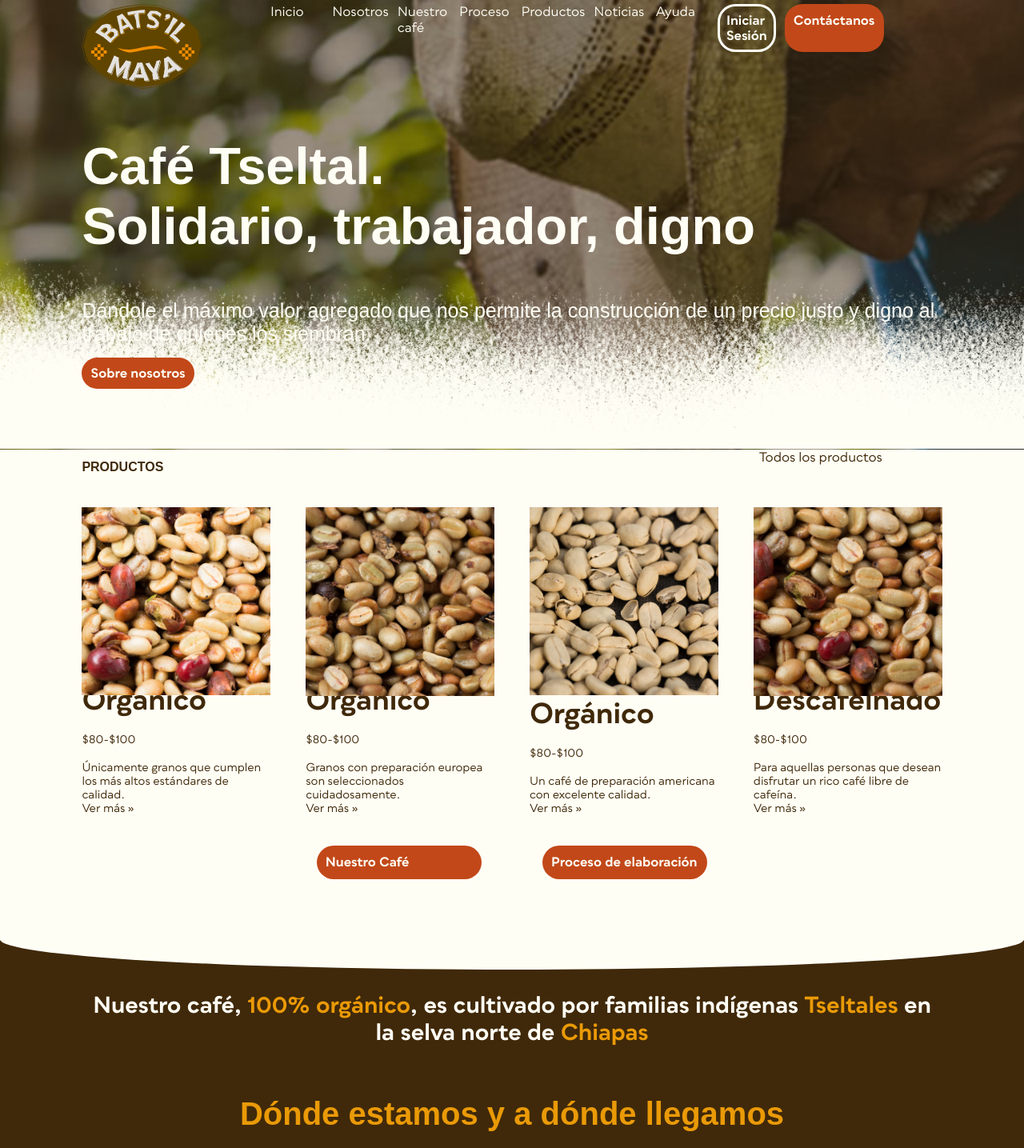
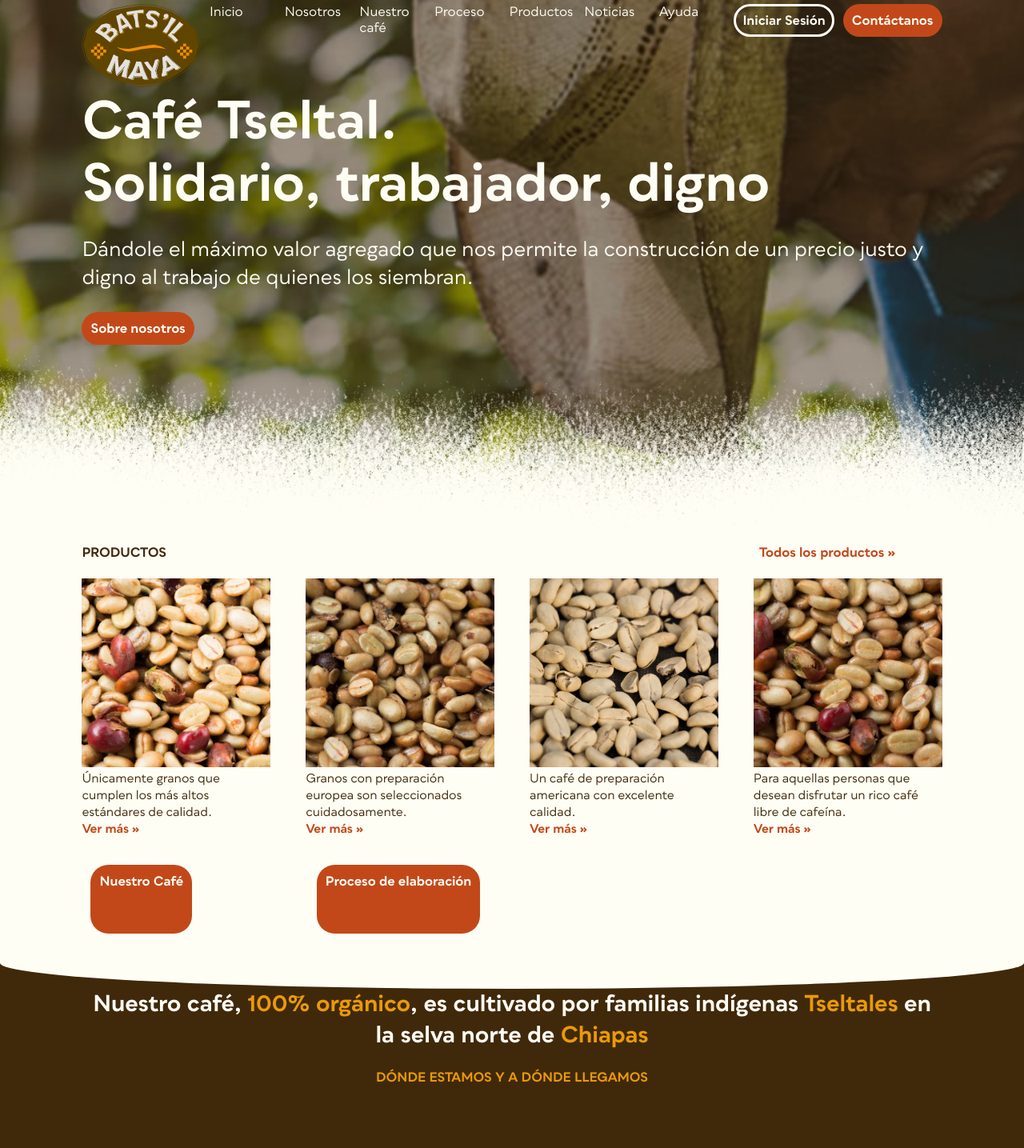
Before and after one commit to arturoacevedob/ase1, a PHP site: page / in a window 1280 px wide. Shown: the top 1435 px of the page at 80% size. Run offline with PHP 8.4, Linux system fonts and the light colour scheme; some libraries are stand-ins or nearby versions.

Commit message:
Sistema de tipografía v0.2 Sistema de botones v0.2 Arreglé unas clases de contenedor en nav HTML Quité los selectores de tipografía en grid.css Agregué estilo para links

```diff
--- a/grid.css
+++ b/grid.css
@@ -48,29 +48,6 @@
 }
 
 @media screen and (max-width: 639px){
-.h2-header {
-    font-size: 40px;
-}
-
-.h2-subtitle {
-    padding-bottom: 40px;
-    font-size: 15px;
-}
-
-h2 {
-    font-size: 25px;
-}
-
-.h2-small {
-    font-size: 15px;
-}
-
-h4 {
-    font-size: 75px;
-}
-p{
-    font-size: 12px;
-}
 .gridh ul{
     display: grid;
     grid-template-columns: repeat(3,1fr);
@@ -129,17 +106,6 @@ p{
 }
 }
   @media screen and (min-width: 640px){
-
-    .h2-subtitle {
-        font-size: 18px;
-    }
-
-    .h2-small {
-        font-size: 17px;
-    }
-    p{
-        font-size: 15px;
-    }
     .gridh ul{
         display: grid;
         grid-template-columns: repeat(3,1fr);
@@ -236,15 +202,6 @@ p{
         margin: 0px auto;
         padding: 0 8%;
     }
-    .h2-subtitle {
-        font-size: 17px;
-    }
-    .h2-small {
-        font-size: 17px;
-    }
-    p{
-        font-size: 14px;
-    }
     .gridh ul{
         display: grid;
         grid-template-columns: repeat(5,1fr);
@@ -301,27 +258,7 @@ p{
     }
   }
   @media screen and (min-width: 1024px){
-    .h2-header {
-        font-size: 65px;
-    }
-
-    .h2-subtitle {
-        font-size: 25px;
-    }
-
-    h2 {
-        font-size: 40px;
-    }
-
-    .h2-small {
-        font-size: 15px;
-    }
-
-    h4 {
-        font-size: 90px;
-    }
-
-    .gridh ul{
+      .gridh ul {
         display: grid;
         grid-template-columns: repeat(9,1fr);
         grid-auto-rows: minmax(10px, auto);
--- a/index.html
+++ b/index.html
@@ -31,7 +31,6 @@
 <!--TODO: colocar divs dobles por sección.-->
 <!--    Uno para el fondo y otro para la retícula grid.-->
 <div>
-    <div class="fondo">
     <header>
         <div class="gridh container">
         <h1>Bats'il Maya: Inicio</h1>
@@ -39,7 +38,7 @@
             <div class="logo">
                 <img alt="Bats'il Maya Logo" src="images/logos/batsil_maya_logo.svg">
             </div>
-		<div class="container">
+            <div>
                 <ul id="menudesktop">
                         <li><a href="" target="_self">Inicio</a></li>
                                <li><a href="" target="_self">Nosotros</a></li>
@@ -48,8 +47,8 @@
                                <li><a href="" target="_self">Productos</a></li>
                                <li><a href="" target="_self">Noticias</a></li>
                                <li><a href="" target="_self">Ayuda</a></li>
-                               <li class="button outline bold"><a href="">Iniciar Sesión</a></li>
-                               <li class="button red bold"><a href="">Contáctanos</a></li>
+                    <li class="button outline"><a href="">Iniciar Sesión</a></li>
+                    <li class="button red"><a href="">Contáctanos</a></li>
                        </ul>
     </div>
 </div>
@@ -58,8 +57,7 @@
         <p class="h2-subtitle">Dándole el máximo valor agregado que nos permite la construcción de un precio justo y
             digno al trabajo de
             quienes los siembran.</p>
-        <a class="button red bold" href="" target="_self">Sobre nosotros</a>
-    </div>
+            <a class="button red" href="" target="_self">Sobre nosotros</a>
     </header>
 </div>
 <div class="dark-bg">
@@ -68,39 +66,45 @@
         <h2 class="h2-small producttitle">Productos</h2>
         <div class="gridproduct">
             <article class="indproduct">
-                <h3 class="title pname">Premium Orgánico</h3>
+                <h3 class="title pname h3-small">Premium Orgánico</h3>
                 <p><span class="pprice">$80-$100</span></p>
                 <figure class="pimage"><img src="images/productos/cafe/granos_de_café_premium_orgágnico_batsil_maya.jpg" alt="Granos de café premium orgánico de Bats'il Maya"></figure>
-                <p class="pdescription">Únicamente granos que cumplen los más altos estándares de calidad.<br> <a>Ver más »</a></p>
+                <p class="pdescription">Únicamente granos que cumplen los más altos estándares de calidad.<br> <a
+                        class="link" href="" target="_self">Ver más »</a></p>
             </article>
                 <article class="indproduct">
-                <h3 class="title pname">Gourmet Orgánico</h3>
+                    <h3 class="title pname h3-small">Gourmet Orgánico</h3>
                 <p><span class="pprice">$80-$100</span></p>
                 <figure class="pimage"><img src="images/productos/cafe/granos_de_café_gourmet_organico_batsil_maya.jpg" alt="Granos de café gourmet orgánico de Bats'il Maya"></figure>
-                <p class="pdescription">Granos con preparación europea son seleccionados cuidadosamente.<br> <a>Ver más »</a></p>
+                    <p class="pdescription">Granos con preparación europea son seleccionados cuidadosamente.<br> <a
+                            class="link" href="" target="_self">Ver más »</a></p>
             </article>
             <article class="indproduct">
-                <h3 class="title pname">Orgánico</h3>
+                <h3 class="title pname h3-small">Orgánico</h3>
                 <p><span class="pprice">$80-$100</span></p>
                 <figure class="pimage"><img src="images/productos/cafe/granos_de_café_organico_batsil_maya.jpg" alt="Granos de café orgánico de Bats'il Maya"></figure>
-                <p class="pdescription">Un café de preparación americana con excelente calidad.<br> <a>Ver más »</a></p>
+                <p class="pdescription">Un café de preparación americana con excelente calidad.<br> <a class="link"
+                                                                                                         href=""
+                                                                                                         target="_self">Ver
+                    más »</a></p>
             </article>
             <article class="indproduct">
-                <h3 class="title pname">Descafeinado</h3>
+                <h3 class="title pname h3-small">Descafeinado</h3>
                 <p><span class="pprice">$80-$100</span></p>
                 <figure class="pimage"><img src="images/productos/cafe/granos_de_café_descafeinado_batsil_maya.jpg" alt="Granos de café descafeinado de Bats'il Maya"></figure>
-                <p class="pdescription">Para aquellas personas que desean disfrutar un rico café libre de cafeína.<br> <a>Ver más »</a></p>
+                <p class="pdescription">Para aquellas personas que desean disfrutar un rico café libre de cafeína.<br>
+                    <a class="link" href="" target="_self">Ver más »</a></p>
             </article>
         </div>
-        <a class="all">Todos los productos</a>
-        <a class="button red bold our">Nuestro Café</a>
-        <a class="button red bold process">Proceso de elaboración</a>
+            <a class="link">Todos los productos »</a>
+            <a class="button red">Nuestro Café</a>
+            <a class="button red">Proceso de elaboración</a>
     </div>
 </div>
     </section>
     <section class="bigmap container">
         <article class="map">
-        <h2>Dónde estamos y a dónde llegamos</h2>
+            <h2 class="h2-small">Dónde estamos y a dónde llegamos</h2>
             <p>Nuestro café, <strong>100% orgánico</strong>, es cultivado por familias indígenas
                 <strong>Tseltales</strong> en la selva norte de <strong>Chiapas</strong></p>
             <figure><img src="images/inicio/mapa_mundi_donde_estamos_donde_llegamos_batsil_maya.svg" alt="Mapa mundi de Bats'il Maya para concocer Dónde están y a Dónde llegan">
@@ -108,7 +112,7 @@
         </article>
     </section>
     <section class="clients container">
-        <h2>Nuestros Clientes</h2>
+        <h2 class="h2-small">Nuestros Clientes</h2>
         <div class="gridthree1">
             <article>
             <p>Capeltic</p>
@@ -122,7 +126,7 @@
     </div>
     </section>
     <section class="certificate container">
-        <h2>Certificados</h2>
+        <h2 class="h2-small">Certificados</h2>
         <div class="gridthree2">
                 <article>
                     <figure><img src="images/certificates/certificado_certimex.png" alt="Certificado orgánico certimex"></figure>
@@ -136,7 +140,7 @@
             </div>
     </section>
     <section class="news container">
-        <h2>Noticias</h2>
+        <h2 class="h2-small">Noticias</h2>
         <div class="gridnews">
         <article class="one">
             <h3>Noticia 1</h3>
@@ -157,22 +161,22 @@
     </div>
     </section>
     <section class="more container">
-        <h2>Más sobre nosotros</h2>
+        <h2 class="h2-small">Más sobre nosotros</h2>
         <div class="gridthree2">
         <article>
             <h3>Nosotros</h3>
             <p>Somos la planta transformadora de café.</p>
-            <a class="button red bold">Conócenos</a>
+            <a class="button red">Conócenos</a>
         </article>
         <article>
             <h3>Nosotros</h3>
             <p>Somos la planta transformadora de café.</p>
-            <a class="button red bold">Proceso de café</a>
+            <a class="button red">Proceso de café</a>
         </article>
         <article>
             <p><strong>Novedades</strong><br>
                 dictum, tellus orci bibendum nunc, id malesuada arcu quam</p>
-            <a class="button red bold">Últimas noticias</a>
+            <a class="button red">Últimas noticias</a>
         </article>
     </div>
     </section>
--- a/style.css
+++ b/style.css
@@ -66,78 +66,6 @@ article, aside, footer, header, hgroup, main, nav, section {display: block;}
     font-style: normal;
 }
 
-
-/* Hides `Bats'il Maya` and `Menu Principal` */
-h1, nav > h2 {
-    display: none;
-}
-
-.h2-header {
-    color: var(--light);
-    font-family: 'Qualion Bold', sans-serif;
-}
-
-.h2-subtitle {
-    color: var(--light);
-    font-family: 'Qualion Bold', sans-serif;
-}
-
-h2 {
-    font-family: 'Qualion Bold', sans-serif;
-}
-
-.h2-small {
-    text-transform: uppercase;
-}
-
-h4 {
-    font-family: 'Qualion Bold', sans-serif;
-}
-
-.bold {
-    font-weight: 700;
-}
-
-@media screen and (min-width: 1024px) {
-    h2 {
-        font-size: 40px;
-    }
-
-    .h2-header {
-        font-size: 65px;
-    }
-
-    .h2-small {
-        font-size: 16px;
-    }
-
-    h3 {
-        padding: 0;
-        font-size: 35px;
-    }
-
-    h4 {
-        font-size: 20px;
-    }
-}
-
-/* —————— Botones —————— */
-
-.button {
-    padding: var(--padding);
-    border-radius: var(--border-radius);
-}
-
-.button.outline {
-    padding: calc(var(--padding) - 0.20rem);
-    background: transparent;
-    border: 3px solid var(--light);
-}
-
-.button.red {
-    background: var(--red);
-}
-
 /* —————— Reset and constants —————— */
 
 body {
@@ -152,28 +80,153 @@ ul {
     padding: 0;
 }
 
-figure{
-    margin:0;
+figure {
+    margin: 0;
     width: 100%;
 }
 
-img{
+img {
     max-width: 100%;
+}
+
+a {
+    width: 100%;
+    height: 100%;
+    text-decoration: none;
+}
+
+
+/* Hides `Bats'il Maya` and `Menu Principal` */
+h1, nav > h2 {
+    display: none;
+}
+
+/* —————— Typography —————— */
+
+h2, h3, h4 {
+    margin: 0;
+    padding: 0;
+    font-family: 'Qualion', sans-serif;
+    font-weight: 700;
+}
+
+.h2-header, .h2-subtitle {
+    color: var(--light);
+}
+.h2-small {
+    text-transform: uppercase;
+}
+
+p {
+    margin: 0;
+    font-size: 15px;
+    line-height: 1.4em;
+}
+
+.link {
+    color: var(--red);
+    font-weight: 700;
+}
+
+.link:hover {
+    text-decoration: underline;
+}
+
+@media screen and (min-width: 1024px) {
+    h2 {
+        font-size: 40px;
+    }
+    .h2-header {
+        font-size: 65px;
+    }
+
+    .h2-subtitle {
+        padding: 1em 0;
+        font-size: 25px;
+    }
+    .h2-small {
+        font-size: 16px;
+    }
+    h3 {
+        font-size: 35px;
+    }
+
+    .h3-small {
+        font-size: 20px;
+    }
+    h4 {
+        font-size: 20px;
+    }
+
+    .p-big {
+        font-size: 22px;
+    }
+
+    .p-small {
+        font-size: 12px;
+    }
+}
+
+@media screen and (max-width: 639px) {
+    h2 {
+        font-size: 40px;
+    }
+
+    .h2-header {
+        font-size: 45px;
+    }
+
+    .h2-small {
+        font-size: 16px;
+    }
+
+    h3 {
+        font-size: 35px;
+    }
+
+    .h3-small {
+        font-size: 20px;
+    }
+
+    h4 {
+        font-size: 20px;
+    }
+}
+
+/* —————— Botones —————— */
+
+.button {
+    width: max-content;
+    padding: var(--padding);
+    display: inline-block;
+    text-align: center;
+    font-weight: 700;
+    border-radius: var(--border-radius);
+    cursor: pointer;
+}
+
+.button.outline {
+    padding: calc(var(--padding) - 0.20rem);
+    background: transparent;
+    border: 3px solid var(--light);
+}
+
+.button.red {
+    background: var(--red);
 }
 
 /* —————— Header —————— */
 h1 {
     margin-top: 0;
-
 }
 
 header {
-    padding-bottom: 85px;
+    padding-bottom: 250px;
     /*noinspection CssRedundantUnit,CssRedundantUnit*/
     background:  url(images/fade/header_fade_light_batsil_maya.png)0% 100%/182% no-repeat,
                  url(images/inicio/header_café_tseltal_solidario_trabajo_digno_batsil_maya.jpg) 61% 0%/289% no-repeat
+}
 
-}
 header a {
     color: var(--light);
 }
```
